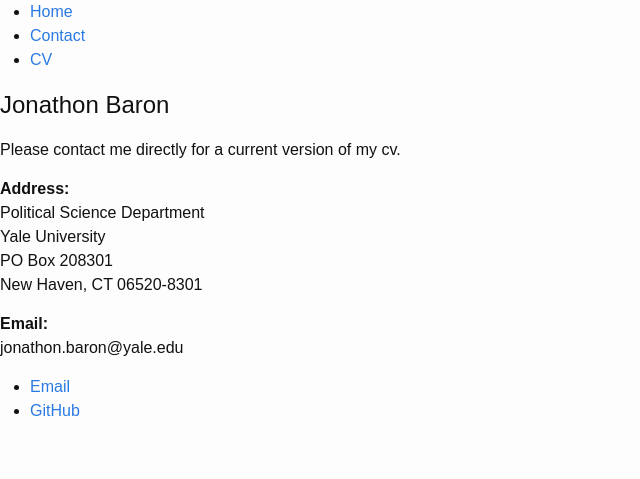
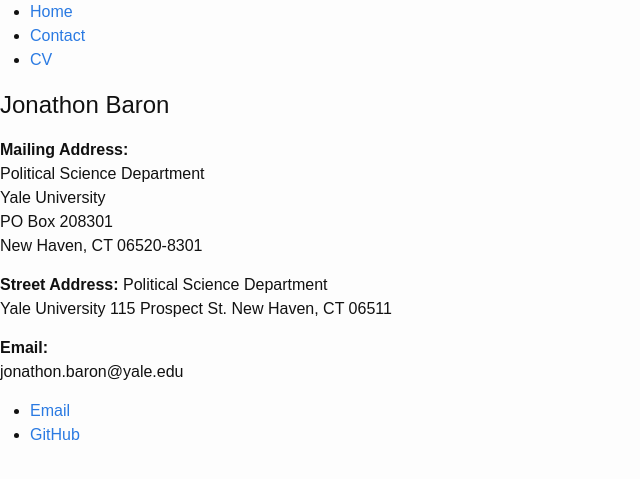
Before and after one commit to jonathonbaron/jonathonbaron.github.io, a Jekyll site: the page built from contact/index.md, in a window 1280 px wide. Shown: the top 479 px of the page, without its empty margins (0-640 px from the left). Built offline with Jekyll 4.4.1, drawn with Linux system fonts in a browser that asks for light colours.

Commit message:
Update index.md

```diff
--- a/contact/index.md
+++ b/contact/index.md
@@ -4,13 +4,17 @@
 date: 2016-12-19
 ---
 
-Please contact me directly for a current version of my cv.
-
-**Address:**
+**Mailing Address:**
 Political Science Department
 Yale University
 PO Box 208301
 New Haven, CT 06520-8301
 
+**Street Address:**
+Political Science Department
+Yale University
+115 Prospect St.
+New Haven, CT 06511
+
 **Email:**
 jonathon.baron@yale.edu
```
